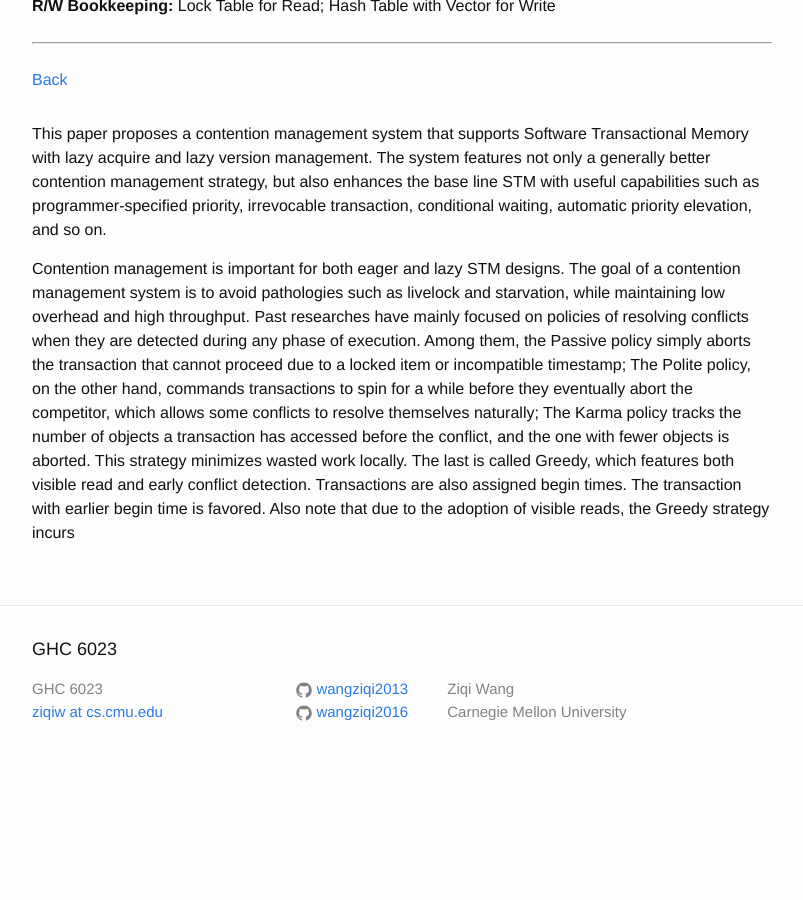
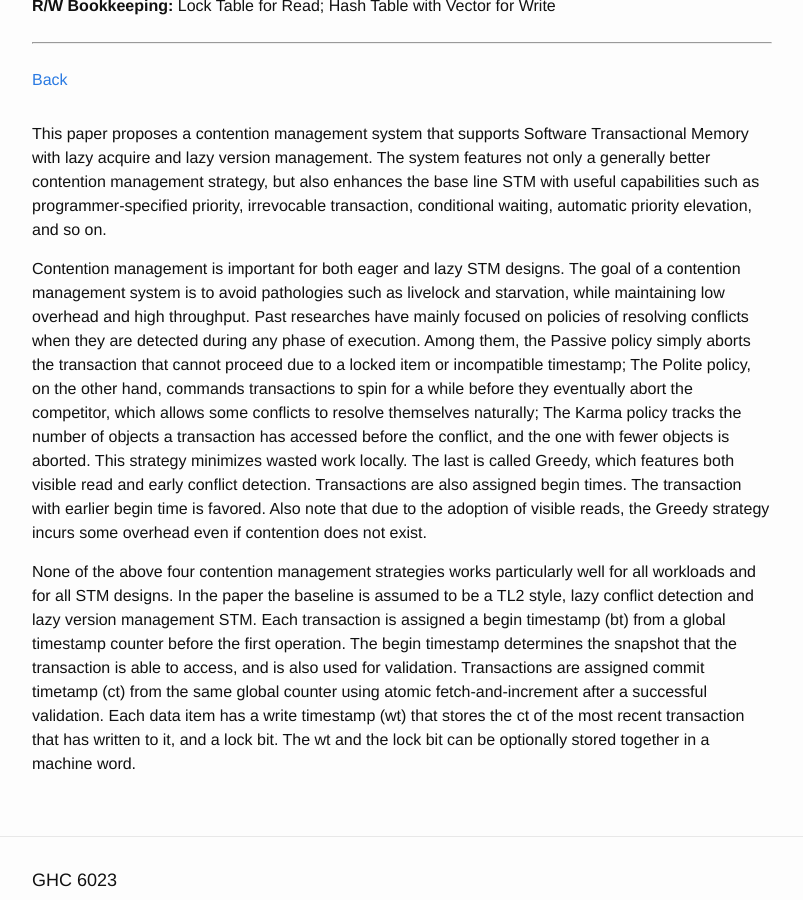
Before and after one commit to wangziqi2013/wangziqi2013.github.io, a Jekyll site: the page built from _posts/2018-07-03-A-Comprehensive-Strategy-for-Contention-Management-In-STM.markdown, in a window 1280 px wide and 900 px high, scrolled down 556 px. Shown: the whole window, without its empty margins (238-1041 px from the left). Built offline with Jekyll 4.4.1, drawn with Linux system fonts in a browser that asks for light colours; before the commit the page ends 1339 px from its top, so only the background shows below that.

Commit message:
Adding TL2

```diff
--- a/_posts/2018-07-03-A-Comprehensive-Strategy-for-Contention-Management-In-STM.markdown
+++ b/_posts/2018-07-03-A-Comprehensive-Strategy-for-Contention-Management-In-STM.markdown
@@ -26,4 +26,13 @@ Polite policy, on the other hand, commands transactions to spin for a while befo
 which allows some conflicts to resolve themselves naturally; The Karma policy tracks the number of objects a transaction
 has accessed before the conflict, and the one with fewer objects is aborted. This strategy minimizes wasted work locally.
 The last is called Greedy, which features both visible read and early conflict detection. Transactions are also assigned
-begin times. The transaction with earlier begin time is favored. Also note that due to the adoption of visible reads, the Greedy strategy incurs
+begin times. The transaction with earlier begin time is favored. Also note that due to the adoption of visible reads, the
+Greedy strategy incurs some overhead even if contention does not exist.
+
+None of the above four contention management strategies works particularly well for all workloads and for all STM
+designs. In the paper the baseline is assumed to be a TL2 style, lazy conflict detection and lazy version management
+STM. Each transaction is assigned a begin timestamp (bt) from a global timestamp counter before the first operation.
+The begin timestamp determines the snapshot that the transaction is able to access, and is also used for validation.
+Transactions are assigned commit timetamp (ct) from the same global counter using atomic fetch-and-increment after
+a successful validation. Each data item has a write timestamp (wt) that stores the ct of the most recent transaction
+that has written to it, and a lock bit. The wt and the lock bit can be optionally stored together in a machine word.
```
